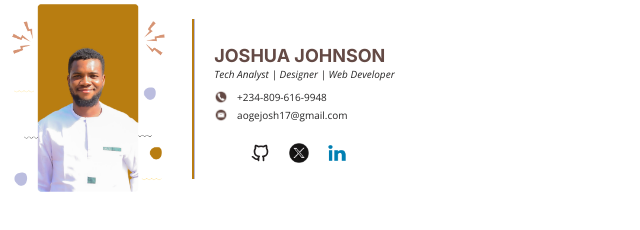
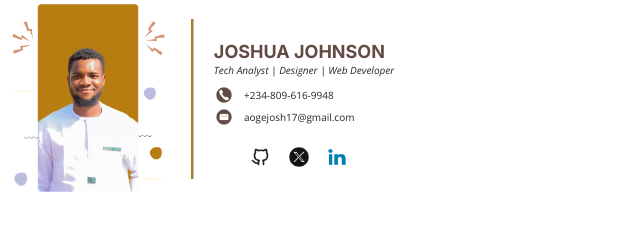
Before and after one commit to Leovihildo/emailSignature, a plain HTML site: page index.html in a window 1280 px wide. Shown: the whole page, without its empty margins (0-640 px from the left). Drawn offline with nearby package versions, Linux system fonts and the light colour scheme.

Commit message:
Update index.html

```diff
--- a/index.html
+++ b/index.html
@@ -82,11 +82,11 @@
                                     <td align= "center">
                                         <table role="presentation" style="width: 100%; border-collapse: collapse; border: 0; border-spacing: 0;">
                                             <tr>
-                                                <td><p style="margin: 0; line-height: 15px;"><img src="phone.png" alt="phone-me" width="14px" style="height: 14px; display: block;"/></p></td>
+                                                <td><p style="margin: 0; line-height: 24px;"><img src="phone.png" alt="phone-me" width="20px" style="height: 20px; display: block;"/></p></td>
                                                 <td><a href="tel:+234-809-616-9948"><p class="p">+234-809-616-9948</p></a></td>
                                             </tr>
                                             <tr>
-                                                <td><p style="margin: 0; line-height: 15px;"><img src="email.png" alt="email-me" width="14px" style="height: 14px; display: block;"/></p></td>
+                                                <td><p style="margin: 0; line-height: 24px;"><img src="email.png" alt="email-me" width="20px" style="height: 20px; display: block;"/></p></td>
                                                 <td><a href="mailto:aogejosh17@gmail.com"><p class="p">aogejosh17@gmail.com</p></a></td>
                                             </tr>
                                         </table>
```
